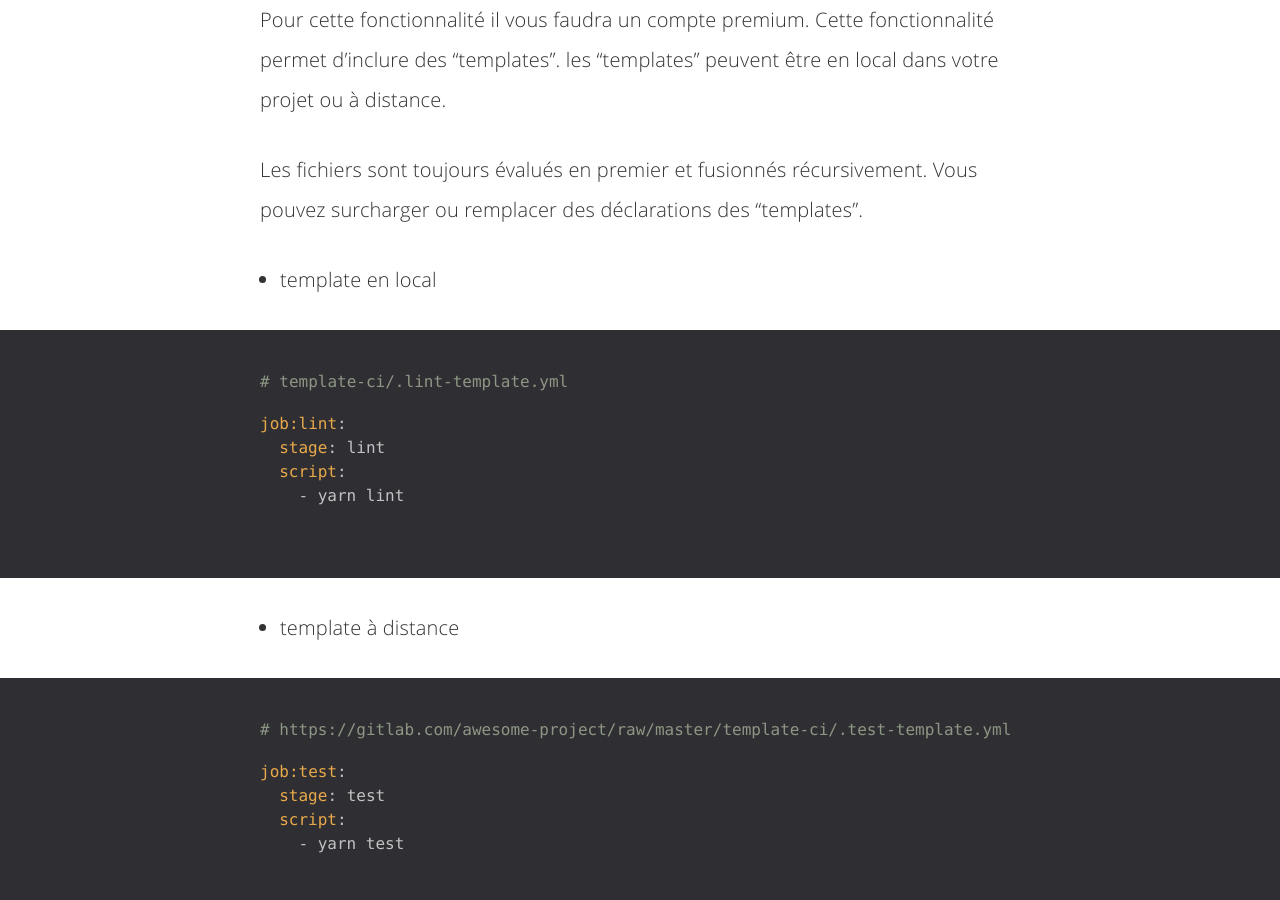
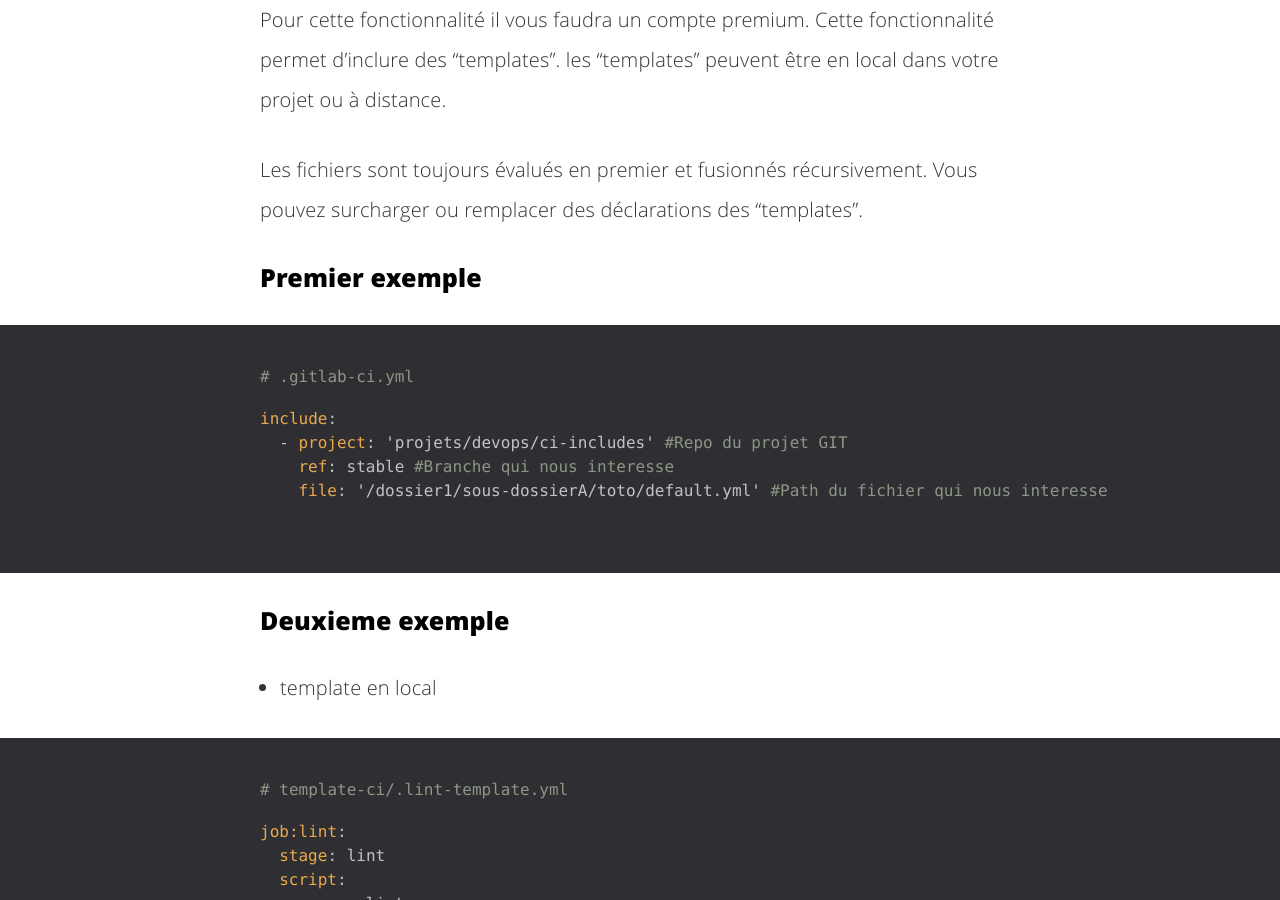
Before and after one commit to fasca/fasca.github.io, a Jekyll site: the page built from _posts/2019-09-03-introduction-gitlab-runner.md, in a window 1280 px wide and 900 px high, scrolled down 24398 px. Built offline with Jekyll 4.4.1, drawn with Linux system fonts in a browser that asks for light colours; comment, search, counter and statistics services are not loaded.

Commit message:
Update 2019-09-03-introduction-gitlab-runner.md

````diff
--- a/_posts/2019-09-03-introduction-gitlab-runner.md
+++ b/_posts/2019-09-03-introduction-gitlab-runner.md
@@ -598,6 +598,19 @@ Pour cette fonctionnalité il vous faudra un compte premium. Cette fonctionnalit
 
 Les fichiers sont toujours évalués en premier et fusionnés récursivement. Vous pouvez surcharger ou remplacer des déclarations des “templates”.
 
+### Premier exemple
+
+```yaml
+# .gitlab-ci.yml
+
+include:
+  - project: 'projets/devops/ci-includes' #Repo du projet GIT
+    ref: stable #Branche qui nous interesse
+    file: '/dossier1/sous-dossierA/toto/default.yml' #Path du fichier qui nous interesse
+```
+
+### Deuxieme exemple
+
 - template en local
 
 ```yml
````
